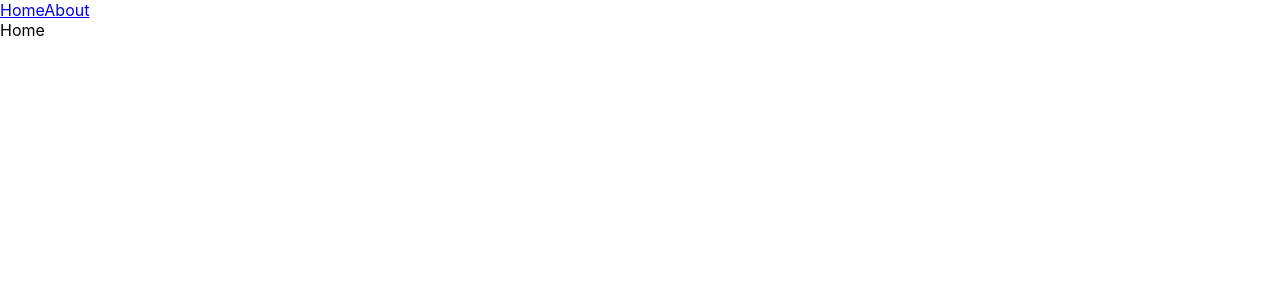
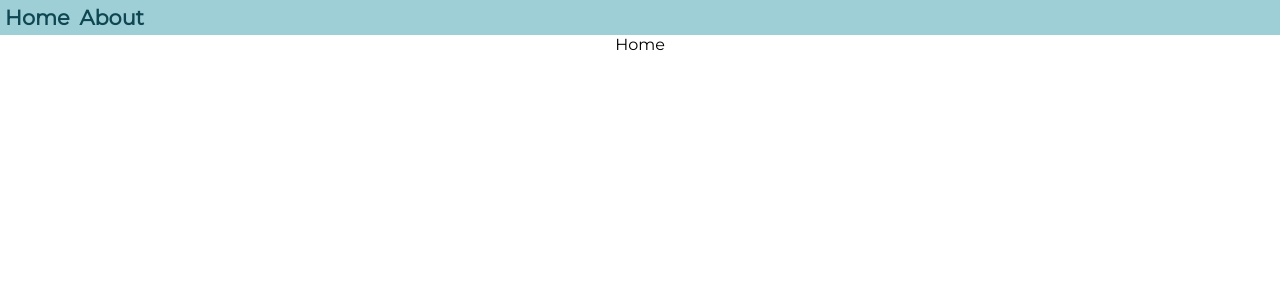
Before and after one commit to harshrajhrj/react-grasp, a React (Create React App) app: page / in a window 1280 px wide. Shown: the top 300 px of the page. Built offline with nearby package versions, Linux system fonts and the light colour scheme.

Commit message:
added NavLink component

```diff
--- a/src/App.js
+++ b/src/App.js
@@ -1,4 +1,5 @@
 import './App.css';
+import './components/Navbar.css'
 import { Routes, Route } from 'react-router-dom';
 import { Home } from './components/Home';
 import { About } from './components/About';
@@ -7,11 +8,13 @@ import { Navbar } from './components/Navbar';
 function App() {
   return (
     <>
-      <Navbar />
-      <Routes>
-        <Route path='/' element={<Home />} />
-        <Route path='about' element={<About />} />
-      </Routes>
+      <div className='App'>
+        <Navbar />
+        <Routes>
+          <Route path='/' element={<Home />} />
+          <Route path='about' element={<About />} />
+        </Routes>
+      </div>
     </>
   );
 }
--- /dev/null
+++ b/src/components/Navbar.css
@@ -0,0 +1,17 @@
+@import url("https://fonts.googleapis.com/css2?family=Montserrat&display=swap");
+.App {
+  font-family: "Montserrat", sans-serif;
+}
+.App nav {
+  display: flex;
+  justify-content: flex-start;
+  gap: 10px;
+  padding: 5px;
+  font-size: 1.3rem;
+  background: #9fcfd6;
+}
+.App nav a {
+  font-weight: 600;
+  text-decoration: none;
+  color: rgb(14, 70, 82);
+}/*# sourceMappingURL=Navbar.css.map */
--- a/src/components/Navbar.js
+++ b/src/components/Navbar.js
@@ -1,11 +1,11 @@
-import { Link } from "react-router-dom";
+import { NavLink } from "react-router-dom";
 
 export const Navbar = () => {
     return (
         <div>
             <nav>
-                <Link to='/'>Home</Link>
-                <Link to='/about'>About</Link>
+                <NavLink to='/'>Home</NavLink>
+                <NavLink to='/about'>About</NavLink>
             </nav>
         </div>
     );
--- a/src/components/Navbar.scss
+++ b/src/components/Navbar.scss
@@ -0,0 +1,20 @@
+@import url('https://fonts.googleapis.com/css2?family=Montserrat&display=swap');
+
+.App {
+    font-family: 'Montserrat', sans-serif;
+
+    nav {
+        display: flex;
+        justify-content: flex-start;
+        gap: 10px;
+        padding: 5px;
+        font-size: 1.3rem;
+        background: #9fcfd6;
+
+        a {
+            font-weight: 600;
+            text-decoration: none;
+            color: rgb(14, 70, 82);
+        }
+    }
+}
```
Also changed, not shown: 2 other files (tests, documents, lock files or other folders).
